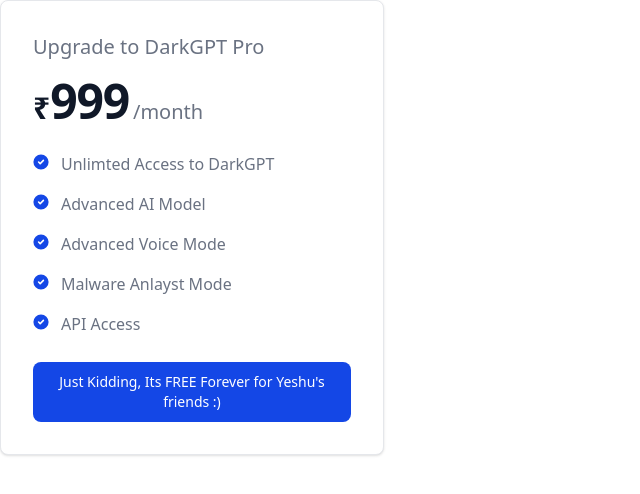
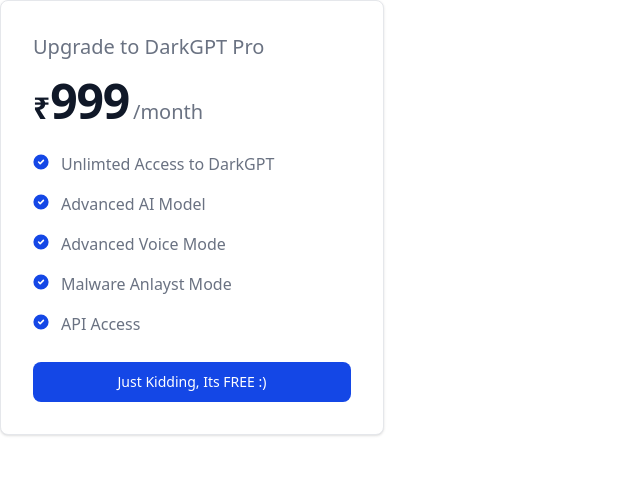
Before and after one commit to xYeshu/gpt-test, a React (Vite) app in the folder client/: page /pricing in a window 1280 px wide. Shown: the top 494 px of the page, without its empty margins (0-640 px from the left). Built offline with nearby package versions, Linux system fonts and the light colour scheme; no server answers.

Commit message:
Update button text to remove reference to Yeshu

```diff
--- a/client/src/components/Pricing.jsx
+++ b/client/src/components/Pricing.jsx
@@ -44,7 +44,7 @@
         type="button"
         className="text-white bg-blue-700 hover:bg-blue-800 focus:ring-4 focus:outline-none focus:ring-blue-200 dark:bg-blue-600 dark:hover:bg-blue-700 dark:focus:ring-blue-900 font-medium rounded-lg text-sm px-5 py-2.5 inline-flex justify-center w-full text-center"
       >
-        Just Kidding, Its FREE Forever for Yeshu's friends :)
+        Just Kidding, Its FREE :)
       </button>
     </div>
   );
```
